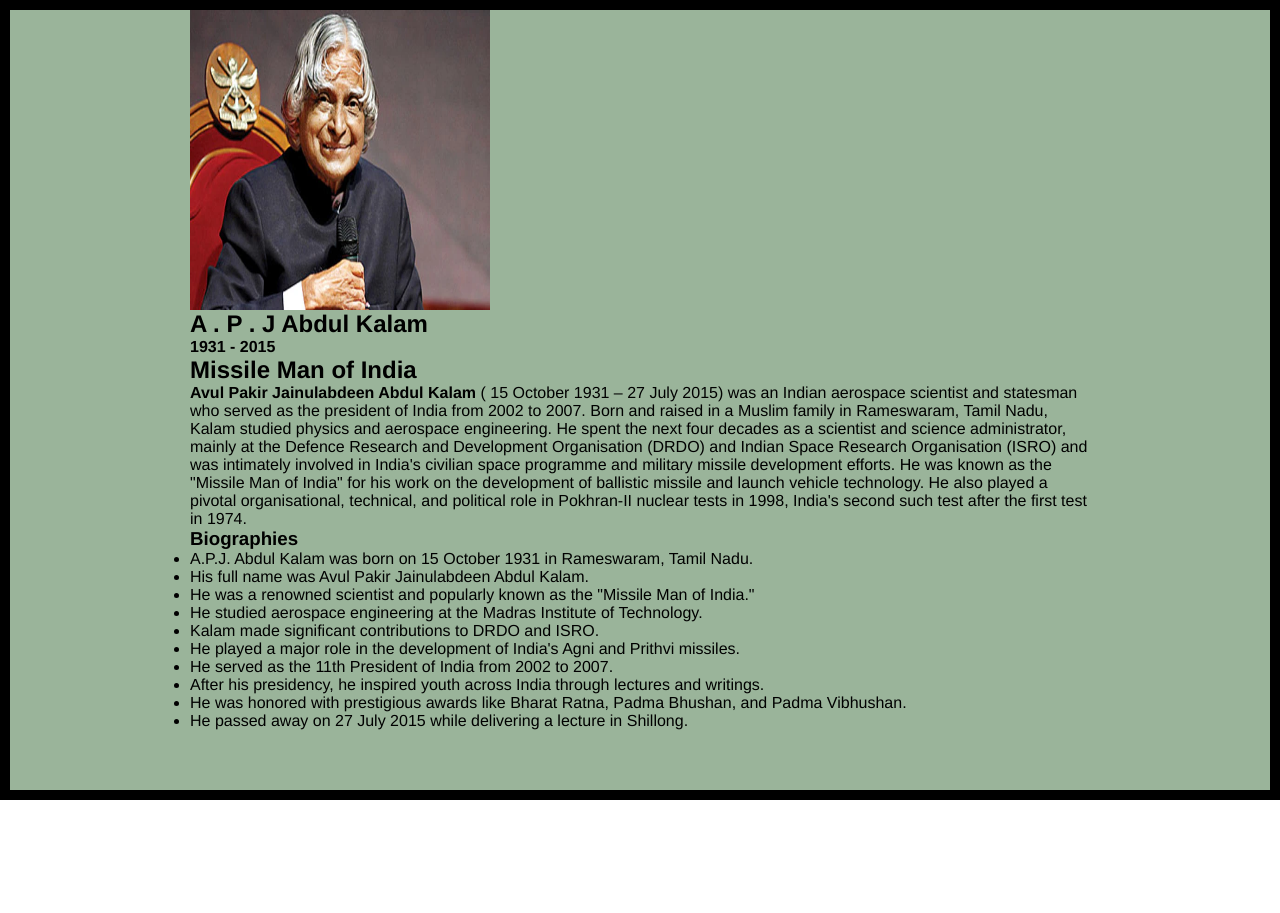
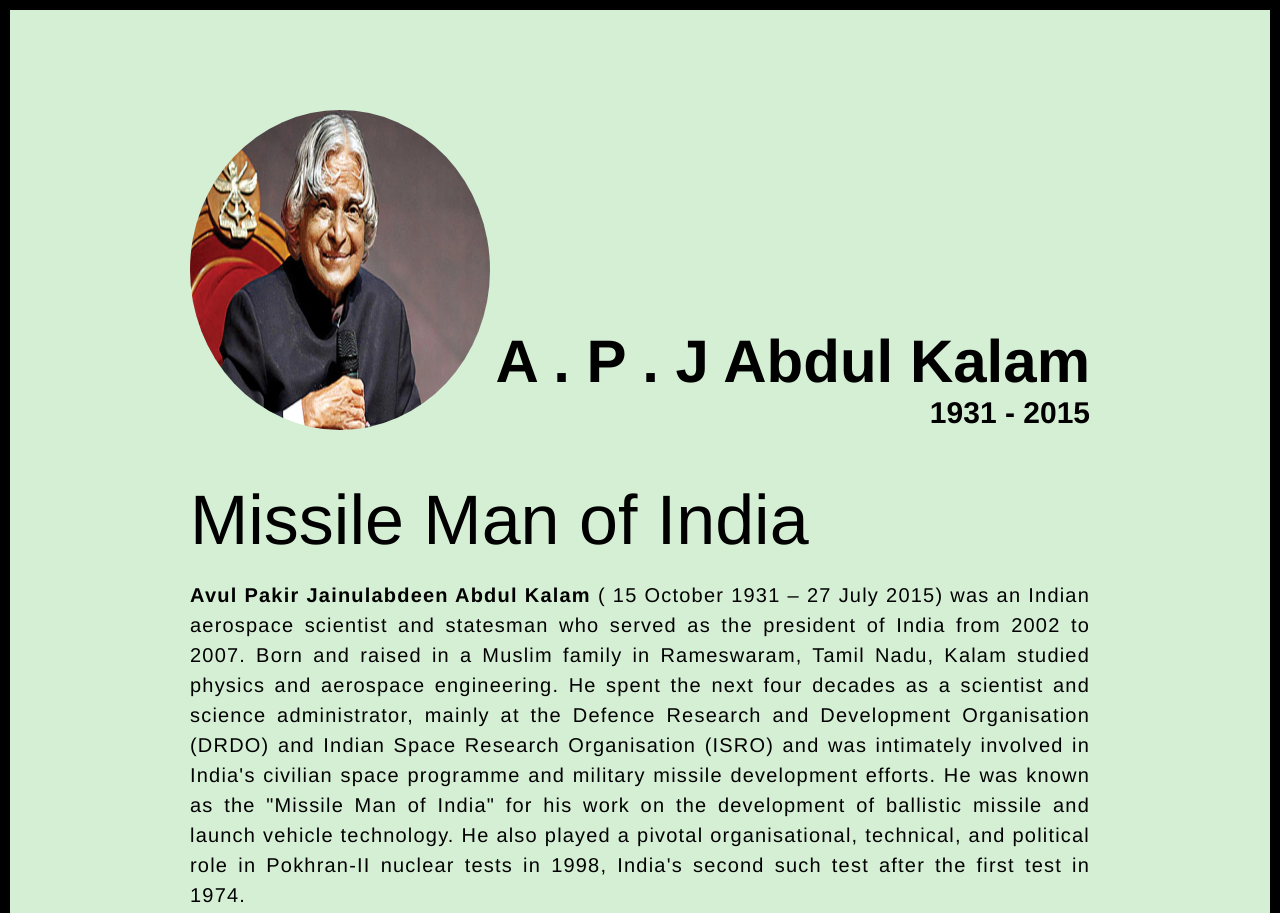
Before and after one commit to nehakumaribytes/biograpgy-project-apj-abdul-kalam, a plain HTML site: page index.html in a window 1280 px wide. Shown: the top 913 px of the page. Before the commit the page ends 800 px from the top, so only its background shows below. Drawn offline with Linux system fonts and the light colour scheme.

Commit message:
add css files

```diff
--- a/index.html
+++ b/index.html
@@ -9,7 +9,7 @@
 <body>
 <div class="container">
     <div class="content">
-        <section class="about-section">
+        <section class="top-section">
             <div class="img_btn">
                 <img src="apj-image.webp" alt="" >
             </div>
@@ -28,7 +28,7 @@
 
                 Born and raised in a Muslim family in Rameswaram, Tamil Nadu, Kalam studied physics and aerospace engineering. He spent the next four decades as a scientist and science administrator, mainly at the Defence Research and Development Organisation (DRDO) and Indian Space Research Organisation (ISRO) and was intimately involved in India's civilian space programme and military missile development efforts. He was known as the "Missile Man of India" for his work on the development of ballistic missile and launch vehicle technology. He also played a pivotal organisational, technical, and political role in Pokhran-II nuclear tests in 1998, India's second such test after the first test in 1974.</p>
           </section>
-   <section class="about_section">
+   <section class="about_section ">
     <h3>Biographies</h3>
     <ul>
         <li>
@@ -69,6 +69,11 @@
         He passed away on 27 July 2015 while delivering a lecture in Shillong.
     </li></ul>
    </section>
+   <footer>
+    <p>
+        Read more about A . P . J Abdul Kalam on <a href="https://en.wikipedia.org/wiki/A._P._J._Abdul_Kalam">Wikipedia</a>
+    </p>
+   </footer>
     </div>
 </div>
 </body>
--- a/style.css
+++ b/style.css
@@ -9,15 +9,70 @@
     width: 100%;
 }
 .container{
-    background-color: rgb(154, 180, 154);
+    background-color: rgb(213, 239, 213);
     min-height: 100vh;
    border: 10px solid black;
 }
 .content{
     max-width: 900px;
     margin: 0 auto;
+
 }
 .img_btn,img{
 width: 300px;
-height: 300px;
+height: 320px;
+
 }
+.top-section{
+    margin-top: 100px;
+    display: flex;
+    justify-content: space-between;
+    align-items: flex-end;
+
+}
+.top-section h1{
+    font-size: 60px;
+    font-weight: bold;
+    color: black;
+}
+.top-section h4{
+font-size: 30px;
+text-align: end;
+}
+.img_btn{
+    border-radius: 50%;
+    overflow: hidden;
+}
+.home_container {
+    margin-top: 50px;
+}
+.home_container h2{
+    font-size: 70px;
+    font-weight: 400;
+    margin-bottom: 20px;
+}
+.home_container p {
+font-size: 20px;
+line-height: 30px;
+letter-spacing: 1.2px;
+text-align: justify;
+}
+.about_section {
+  margin: 50px 0;
+}
+.about_section h3 {
+ margin-bottom: 20px;
+}
+.about_section ul{
+    margin-left: 50px;
+}
+.about_section li {
+    margin-bottom: 10px;
+}
+footer{
+   margin: 50px 0 ;
+
+}
+footer p{
+    text-align: end;
+}
```
